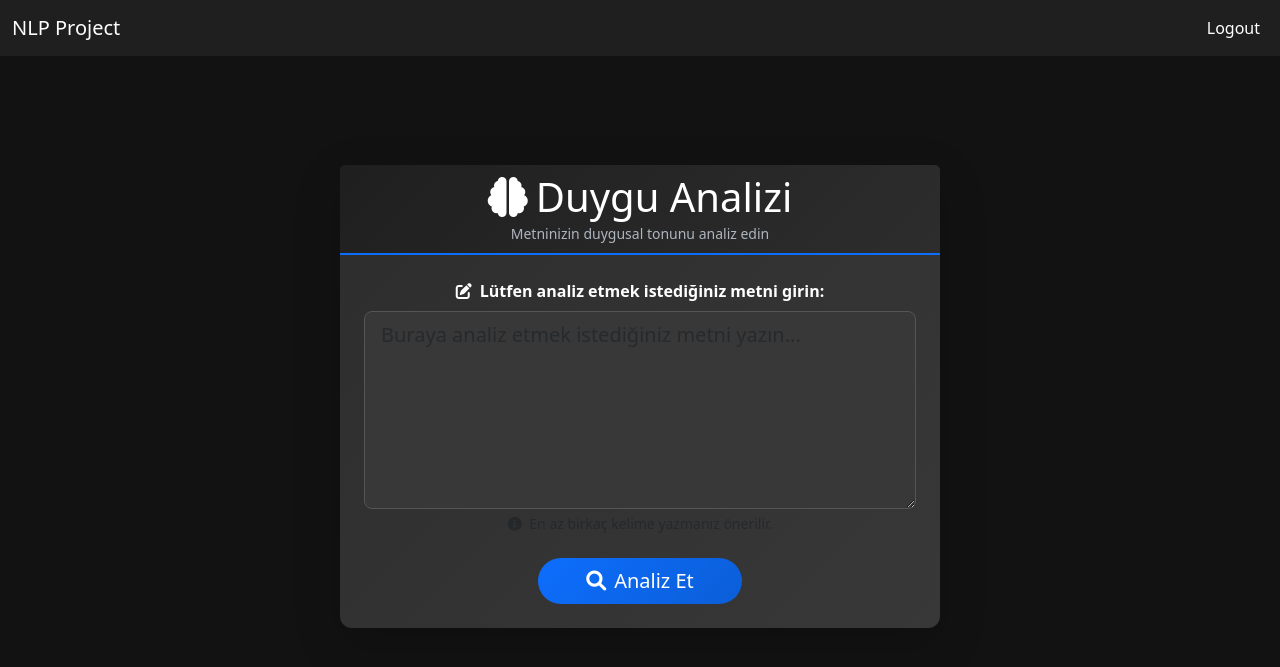
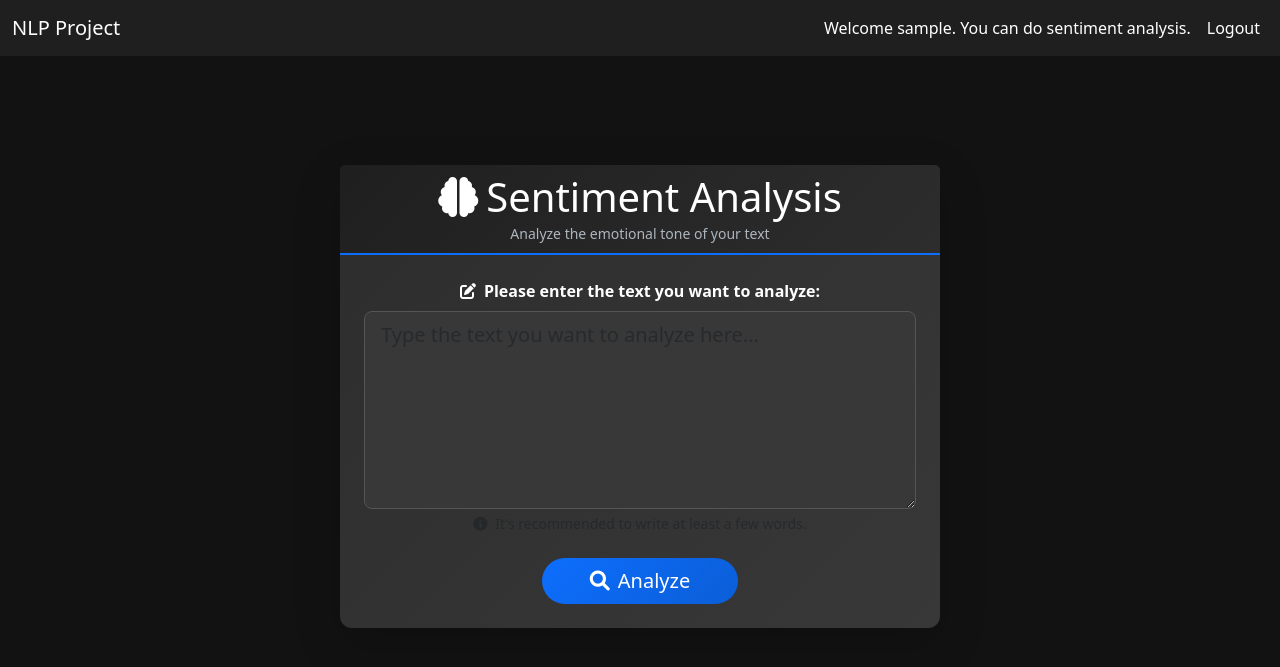
Before and after one commit to fatihkadim/flask-sentiment, a Flask app: page /sentiment in a window 1280 px wide. Shown: the top 667 px of the page. Run offline with Flask 3, Linux system fonts and the light colour scheme; the visitor is signed in with stand-in values (Sample User, id 1).

Commit message:
Added TensorFlow CPU and user assignment for sentiments

```diff
--- a/app/__init__.py
+++ b/app/__init__.py
@@ -1,6 +1,7 @@
 from flask import Flask
 from flask_sqlalchemy import SQLAlchemy
 from flask_bcrypt import Bcrypt
+from flask_migrate import Migrate
 from flask_login import LoginManager
 from dotenv import load_dotenv
 import os
@@ -16,6 +17,6 @@ login_manager = LoginManager(app)
 login_manager.login_view = "login_page"
 login_manager.login_message_category="info"
 db = SQLAlchemy(app)
-
+migrate= Migrate(app,db)
 
 from app import routes, models
--- a/app/models.py
+++ b/app/models.py
@@ -9,7 +9,7 @@ def load_user(user_id):
 
 @login_manager.unauthorized_handler
 def unauthorized_callback():
-    flash(message="Bu sayfaya erişmek için giriş yapmanız gerekiyor.",category= "warning")
+    flash(message="You need to log in to access this page.", category="warning")
     return redirect(url_for("login_page"))
 
 class User(db.Model,UserMixin):
@@ -19,6 +19,7 @@ class User(db.Model,UserMixin):
     # Bir kullanıcının birden fazla InputText'i olabilir
     input_texts = db.relationship('InputText', backref='author', lazy=True)
     email = db.Column(db.String(120), unique=True, nullable=False)
+    credit = db.Column(db.Integer,default=100)
 
     @property
     def password(self):
@@ -31,11 +32,15 @@ class User(db.Model,UserMixin):
     def check_password_correction(self, attempted_password):
         return bcrypt.check_password_hash(self.password_hash, attempted_password)
 
+
 class InputText(db.Model):
     id = db.Column(db.Integer, primary_key=True)
     text = db.Column(db.Text,nullable = False)
     user_id = db.Column(db.Integer, db.ForeignKey('user.id'))
     sentiment_result = db.relationship('SentimentResult', backref='analyzed_text', uselist=False,cascade="all, delete-orphan")
+
+    def sent_assign(self,user,commit=True):
+        self.user_id = user.id
 
 
 class SentimentResult(db.Model):
--- a/app/routes.py
+++ b/app/routes.py
@@ -23,7 +23,23 @@ def sentiment_page():
             processed_text = clean_text(user_input)
             sentiment = analyze_sentiment(processed_text)
             result = format_result(sentiment)
-            return render_template('sentiment.html', result=sentiment)
+            try:
+                new_input = InputText(text=processed_text)
+                new_input.sent_assign(current_user)
+
+                new_result = SentimentResult(
+                    sentiment_score=result['score'],
+                    sentiment_label=result['label'],
+                    input_text_id=new_input.id
+                )
+                new_input.sentiment_result = new_result
+                db.session.add(new_input)
+                db.session.commit()
+            except Exception as e:
+                db.session.rollback()
+                flash(message=f"An error occurred: {str(e)}", category="danger")
+
+            return render_template('sentiment.html', result=result)
 
     return render_template("sentiment.html")
 
@@ -43,8 +59,7 @@ def register_page():
         except IntegrityError:
             db.session.rollback()
             flash(message="This email is already registered. Please try another email.", category="danger")
-
-        return redirect(url_for('sentiment_page'))
+            return redirect(url_for('register_page'))
 
     if form.errors != {}:
         for err_msg in form.errors.values():
@@ -68,7 +83,8 @@ def login_page():
 
 @app.route("/history",methods=["GET"])
 def history_page():
-    return render_template("history.html")
+    history = InputText.query.filter_by(user_id=current_user.id).all()
+    return render_template("history.html", history=history)
 
 
 @app.route("/logout")
--- a/app/templates/base.html
+++ b/app/templates/base.html
@@ -129,9 +129,12 @@
         <div class="collapse navbar-collapse" id="navbarNav">
           <ul class="navbar-nav ms-auto">
             {% if current_user.is_authenticated %}
-            <li class="nav-item">
-              <a class="nav-link" href="{{ url_for('logout_page') }}">Logout</a>
-            </li>
+              <li class="nav-item">
+                <span class="nav-link">Welcome {{ current_user.username }}. You can do sentiment analysis.</span>
+              </li>
+              <li class="nav-item">
+                  <a class="nav-link" href="{{ url_for('logout_page') }}">Logout</a>
+                </li>
             {% else %}
             <li class="nav-item">
               <a class="nav-link" href="{{ url_for('login_page') }}">Login</a>
--- a/app/templates/login.html
+++ b/app/templates/login.html
@@ -1,10 +1,10 @@
 {% extends "base.html" %}
-{% block title %}Giriş Yap{% endblock %}
+{% block title %}Login{% endblock %}
 
 {% block content %}
 <div class="card my-5">
     <div class="card-header text-center">
-        <h2>Giriş Yap</h2>
+        <h2>Login</h2>
     </div>
     <div class="card-body">
         <form method="POST">
@@ -30,7 +30,7 @@
     </div>
     <div class="card-footer text-center">
         <small class="text-muted">
-            Hesabın yok mu? <a href="{{ url_for('register_page') }}">Kayıt Ol</a>
+            Don't have an account? <a href="{{ url_for('register_page') }}">Register</a>
         </small>
     </div>
 </div>
--- a/app/templates/register.html
+++ b/app/templates/register.html
@@ -1,10 +1,10 @@
 {% extends "base.html" %}
-{% block title %}Kayıt Ol{% endblock %}
+{% block title %}Register{% endblock %}
 
 {% block content %}
 <div class="card my-5">
     <div class="card-header text-center">
-        <h2>Kayıt Ol</h2>
+        <h2>Register</h2>
     </div>
     <div class="card-body">
         <form method="POST">
@@ -44,7 +44,7 @@
     </div>
     <div class="card-footer text-center">
         <small class="text-muted">
-            Zaten bir hesabın var mı? <a href="{{ url_for('login_page') }}">Giriş Yap</a>
+            Already have an account? <a href="{{ url_for('login_page') }}">Login</a>
         </small>
     </div>
 </div>
--- a/app/templates/sentiment.html
+++ b/app/templates/sentiment.html
@@ -4,34 +4,34 @@
 <div class="card shadow-lg">
     <div class="card-header text-center">
         <h1 class="mb-0">
-            <i class="fas fa-brain me-2"></i>Duygu Analizi
+            <i class="fas fa-brain me-2"></i>Sentiment Analysis
         </h1>
-        <small class="text-muted">Metninizin duygusal tonunu analiz edin</small>
+        <small class="text-muted">Analyze the emotional tone of your text</small>
     </div>
 
     <div class="card-body p-4">
         <form method="POST">
             <div class="mb-4">
                 <label for="text" class="form-label fw-bold">
-                    <i class="fas fa-edit me-2"></i>Lütfen analiz etmek istediğiniz metni girin:
+                    <i class="fas fa-edit me-2"></i>Please enter the text you want to analyze:
                 </label>
                 <textarea
                     id="text"
                     name="text"
                     class="form-control form-control-lg"
                     rows="6"
-                    placeholder="Buraya analiz etmek istediğiniz metni yazın..."
+                    placeholder="Type the text you want to analyze here..."
                     required
                 ></textarea>
                 <div class="form-text">
                     <i class="fas fa-info-circle me-1"></i>
-                    En az birkaç kelime yazmanız önerilir.
+                    It's recommended to write at least a few words.
                 </div>
             </div>
 
             <div class="text-center">
                 <button type="submit" class="btn btn-primary btn-lg px-5">
-                    <i class="fas fa-search me-2"></i>Analiz Et
+                    <i class="fas fa-search me-2"></i>Analyze
                 </button>
             </div>
         </form>
@@ -42,7 +42,7 @@
 <div class="card mt-4 shadow-lg">
     <div class="card-header text-center">
         <h3 class="mb-0">
-            <i class="fas fa-chart-bar me-2"></i>Analiz Sonucu
+            <i class="fas fa-chart-bar me-2"></i>Analysis Result
         </h3>
     </div>
 
@@ -50,51 +50,51 @@
         {% if result.label == 'POSITIVE' %}
             <div class="result-positive">
                 <i class="fas fa-smile fa-3x mb-3" style="color: #28a745;"></i>
-                <h4 class="text-success mb-2">Pozitif Duygu</h4>
+                <h4 class="text-success mb-2">Positive Sentiment</h4>
                 <p class="fs-5 text-success fw-bold">{{ result.label }}</p>
                 <div class="progress mb-2" style="height: 20px;">
                     <div class="progress-bar bg-success" role="progressbar"
                          style="width: {{ result.score * 100 }}%">
                     </div>
                 </div>
-                <small class="text-muted">Bu metin pozitif duygular içeriyor</small>
+                <small class="text-muted">This text contains positive sentiment</small>
             </div>
         {% elif result.label == 'NEGATIVE' %}
             <div class="result-negative">
                 <i class="fas fa-frown fa-3x mb-3" style="color: #dc3545;"></i>
-                <h4 class="text-danger mb-2">Negatif Duygu</h4>
+                <h4 class="text-danger mb-2">Negative Sentiment</h4>
                 <p class="fs-5 text-danger fw-bold">{{ result.label }}</p>
                 <div class="progress mb-2" style="height: 20px;">
                     <div class="progress-bar bg-danger" role="progressbar"
                          style="width: {{ result.score * 100 }}%">
                     </div>
                 </div>
-                <small class="text-muted">Bu metin negatif duygular içeriyor</small>
+                <small class="text-muted">This text contains negative sentiment</small>
             </div>
         {% else %}
             <div class="result-neutral">
                 <i class="fas fa-meh fa-3x mb-3" style="color: #6c757d;"></i>
-                <h4 class="text-secondary mb-2">Nötr Duygu</h4>
+                <h4 class="text-secondary mb-2">Neutral Sentiment</h4>
                 <p class="fs-5 text-secondary fw-bold">{{ result.label }}</p>
                 <div class="progress mb-2" style="height: 20px;">
                     <div class="progress-bar bg-secondary" role="progressbar" style="width: 50%">
                     </div>
                 </div>
-                <small class="text-muted">Bu metin nötr bir ton içeriyor</small>
+                <small class="text-muted">This text has a neutral tone</small>
             </div>
         {% endif %}
     </div>
 
     <div class="card-footer text-center">
         <button onclick="location.reload()" class="btn btn-outline-secondary">
-            <i class="fas fa-redo me-2"></i>Yeni Analiz
+            <i class="fas fa-redo me-2"></i>New Analysis
         </button>
     </div>
 </div>
 {% endif %}
 
 <style>
-/* Ek özel stiller */
+/* Custom styles */
 .card {
     border: none;
     background: linear-gradient(135deg, #2d2d2d 0%, #383838 100%);
--- a/nlp/model.py
+++ b/nlp/model.py
@@ -3,7 +3,6 @@ from transformers import pipeline
 s_model = pipeline(
     "sentiment-analysis",
     model="cardiffnlp/twitter-roberta-base-sentiment",
-    device=0  # GPU kullanımı
 )
 
 labels = ['NEGATIVE', 'NEUTRAL', 'POSITIVE']
--- a/requirements-gpu.txt
+++ /dev/null
@@ -1,6 +0,0 @@
--r requirements.txt
-torch==2.4.0+cu121
-torchvision==0.19.0+cu121
-torchaudio==2.4.0+cu121
-
-#pip install -r requirements-gpu.txt --extra-index-url https://download.pytorch.org/whl/cu121
--- a/requirements.txt
+++ b/requirements.txt
@@ -2,12 +2,12 @@ Flask==3.0.3
 Flask-SQLAlchemy==3.1.1
 Flask-Bcrypt==1.0.1
 Flask-WTF==1.2.1
+Flask-Migrate
 WTForms==3.1.2
 email-validator==2.1.1
 Flask-Login==0.6.3
 python-dotenv==1.0.1
 contractions==0.1.73
 transformers==4.44.2
-torch==2.4.0
-torchvision==0.19.0
-torchaudio==2.4.0
+tensorflow==2.20.0
+tf-keras==2.14.0
```
Also changed, not shown: nlp/utils.py (+5 -2 lines), 1 other file.
